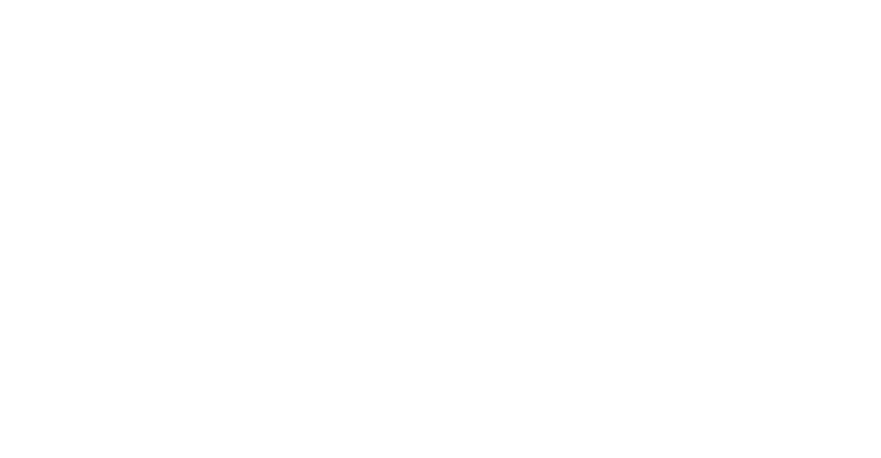
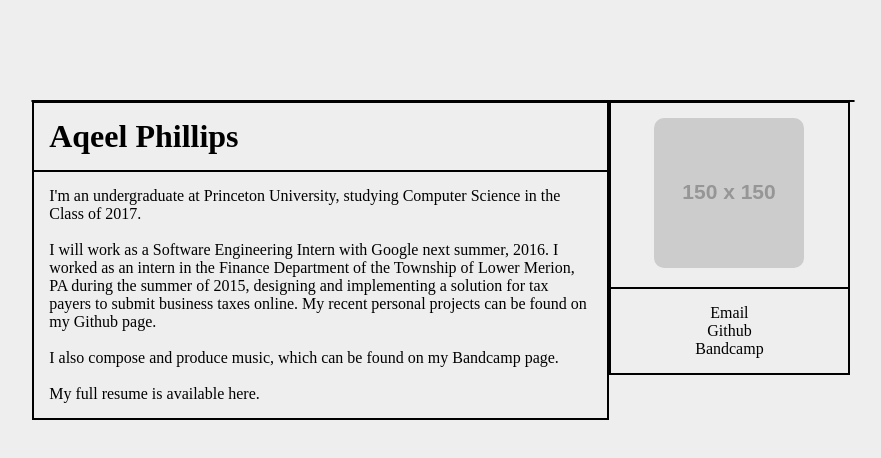
Before and after one commit to aqeelp/aqeelp.github.io, a plain HTML site: page index.html in a window 1280 px wide. Shown: the whole page, without its empty margins (197-1078 px from the left). Drawn offline with Linux system fonts and the light colour scheme; placeholder pictures from the web are drawn by us.

Commit message:
first layout

```diff
--- /dev/null
+++ b/css/main_style.css
@@ -0,0 +1,47 @@
+body {
+	background-color: #eeeeee;
+}
+
+div {
+	border-style: solid;
+	border-width: 1px;
+}
+
+#container {
+	background-color: #ffffff;
+	margin: auto;
+	margin-top: 100px;
+	width: 65%;
+	border-radius: 10px;
+}
+
+.cell {
+	padding: 15px;
+}
+
+#header {
+	width: 100%;
+	height: 150px;
+}
+
+#content {
+	width: 70%;
+	float: left;
+}
+
+#media {
+	width: 29%;
+	float: left;
+	text-align: center;
+}
+
+#me {
+	width: 150px;
+	height: 150px;
+	border-radius: 10px;
+}
+
+h1, h2, h3, p {
+	margin: 0px;
+	padding: 0px;
+}
--- a/index.html
+++ b/index.html
@@ -3,20 +3,48 @@
 
 <head>
 
-	<meta charset="utf-8" />
-	<meta http-equiv="X-UA-Compatible" content="IE=edge,chrome=1">
-	<meta name="description" content="Aqeel Phillips" />
-	<meta name="viewport" content="width=device-width, height=device-height, initial-scale=1, maximum-scale=1, user-scalable=no"/>
+<meta charset="utf-8" />
+<meta http-equiv="X-UA-Compatible" content="IE=edge,chrome=1">
+<meta name="description" content="Aqeel Phillips" />
+<meta name="viewport" content="width=device-width, height=device-height, initial-scale=1, maximum-scale=1, user-scalable=no"/>
 
-	<title>Aqeel Phillips</title>
+<title>Aqeel Phillips</title>
 
-	<!-- Imports! -->
+<link rel="stylesheet" href="./css/main_style.css" />
 
 </head>
 
 <body>
 
+<div id="container">
+	<div id="content">
+		<div id="title" class="cell">
+			<h1>Aqeel Phillips</h1>
+		</div>
 
+		<div id="info" class="cell">
+			<p>I'm an undergraduate at Princeton University, studying Computer Science in the Class of 2017.</p>
+			<br/>
+			<p>I will work as a Software Engineering Intern with Google next summer, 2016. I worked as an intern in the Finance Department of the Township of Lower Merion, PA during the summer of 2015, designing and implementing a solution for tax payers to submit business taxes online. My recent personal projects can be found on my Github page.</p>
+			<br/>
+			<p>I also compose and produce music, which can be found on my Bandcamp page.</p>
+			<br/>
+			<p>My full resume is available here.</p>
+		</div>
+	</div>
+
+	<div id="media">
+		<div id="avatar" class="cell">
+			<img id="me" src="http://placehold.it/150x150" />
+		</div>
+
+		<div id="links" class="cell">
+			<p>Email</p>
+			<p>Github</p>
+			<p>Bandcamp</p>
+		</div>
+	</div>
+</div>
 
 </body>
 
```
